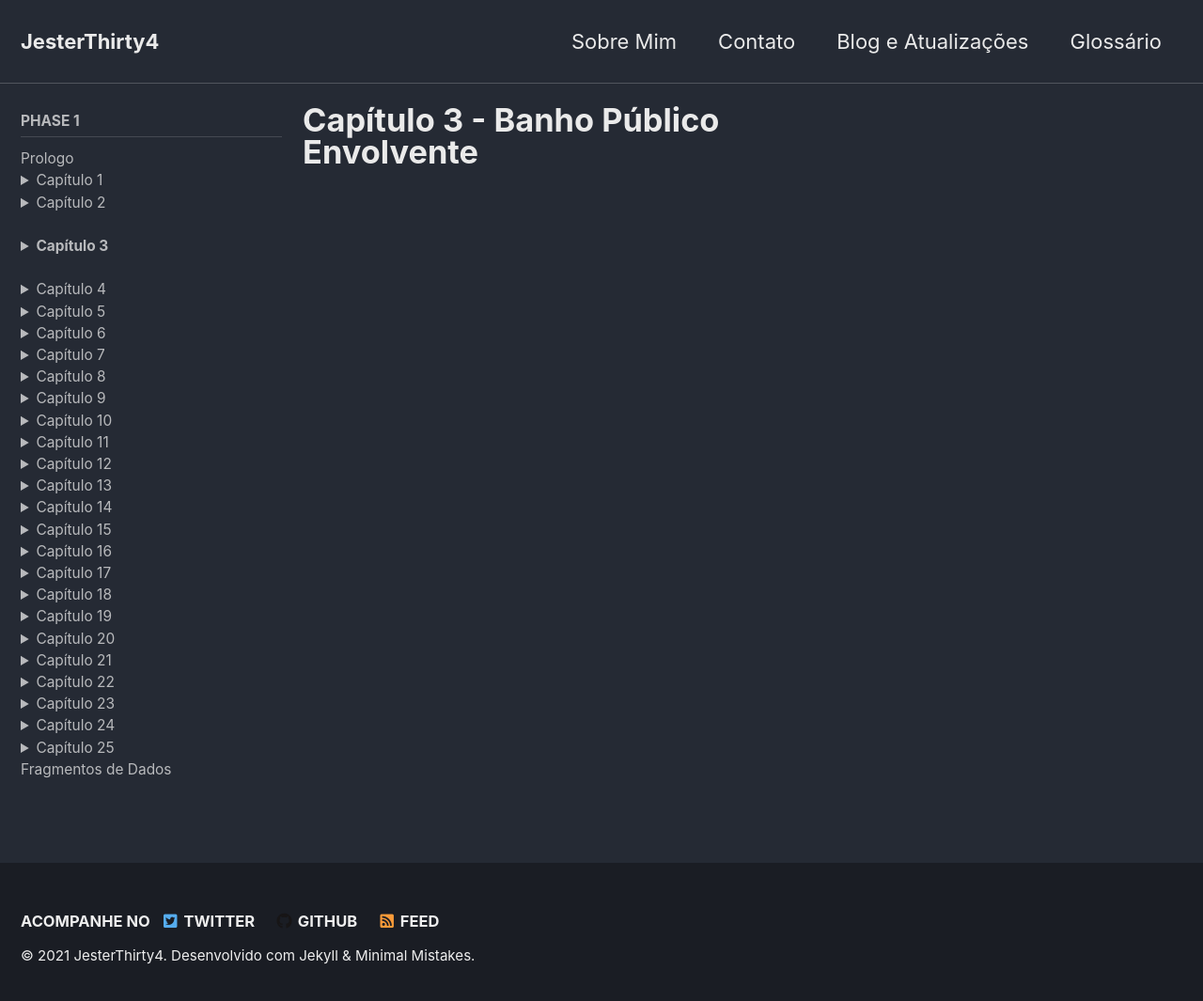
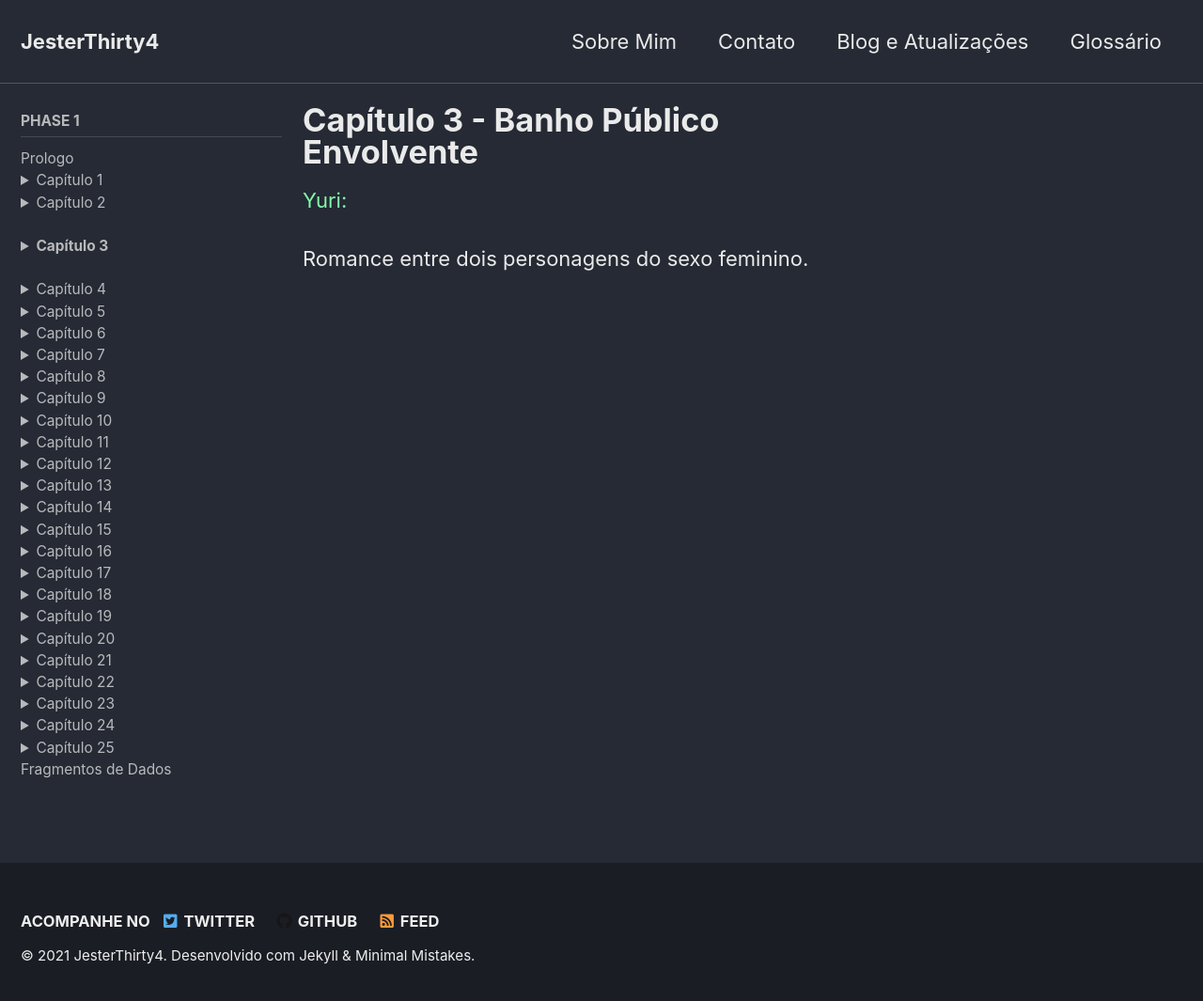
Before and after one commit to JesterThirty4/JesterThirty4.github.io, a Jekyll site: the page built from _pages/gch3.md, in a window 1280 px wide and 1073 px high. Shown: the top 1065 px of the window at 94% size. Built offline with Jekyll 4.4.1, drawn with Linux system fonts in a browser that asks for light colours; cached includes are drawn as plain includes.

Commit message:
Update gch3.md

```diff
--- a/_pages/gch3.md
+++ b/_pages/gch3.md
@@ -5,3 +5,5 @@ author_profile: false
 sidebar:
   nav: "docs"
 ---
+
+<p style="color:#82faaa">Yuri:</p> Romance entre dois personagens do sexo feminino.
```
